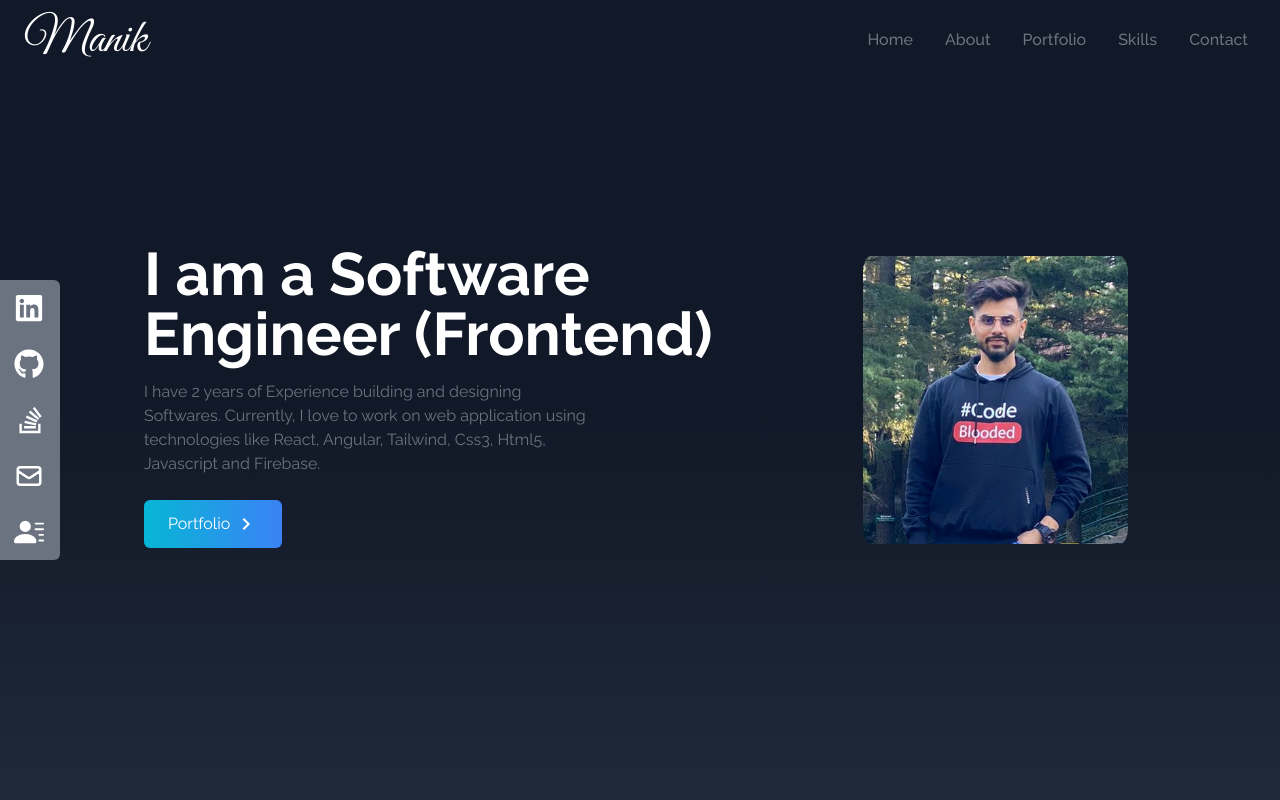
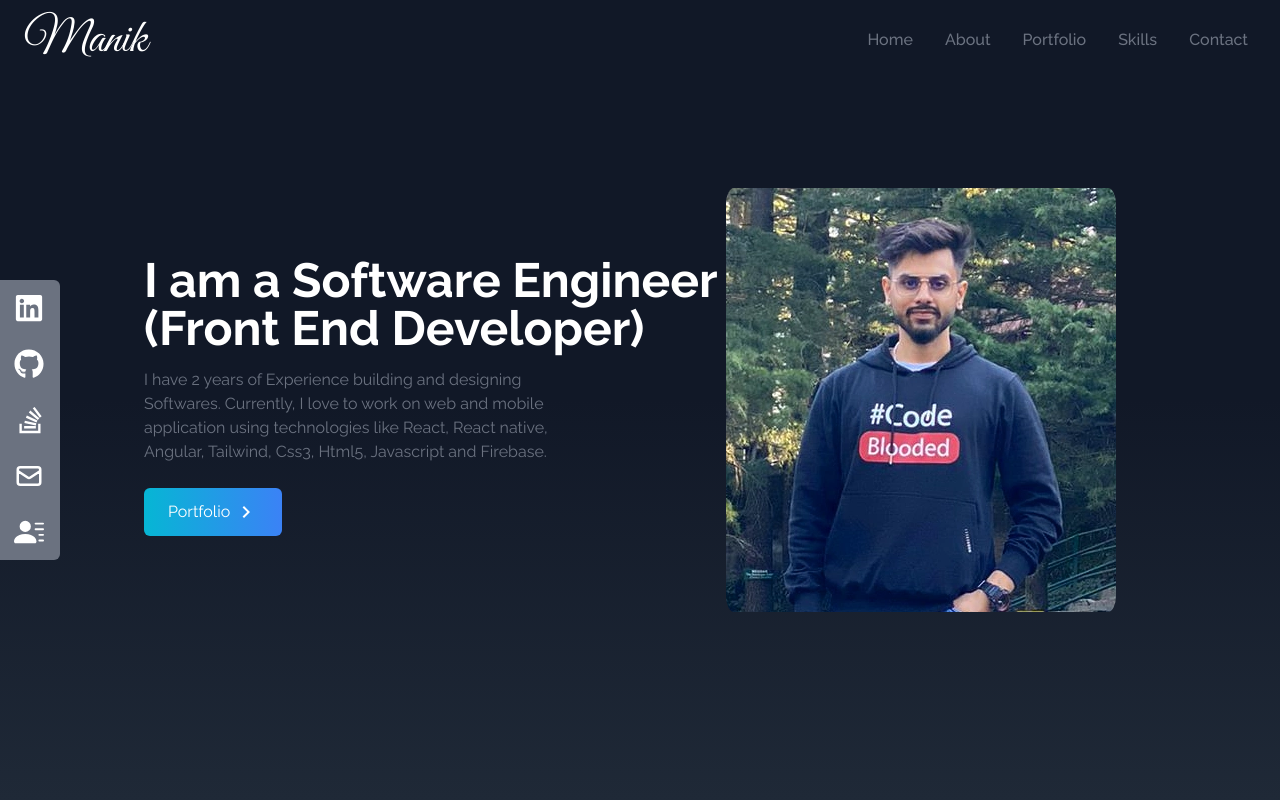
Before and after one commit to manikverma7/My-Portfolio, a React (Create React App) app: page / in a window 1280 px wide. Shown: the top 800 px of the page. Built offline with nearby package versions, Linux system fonts and the light colour scheme.

Commit message:
Home section enhanced

```diff
--- a/src/components/Home.jsx
+++ b/src/components/Home.jsx
@@ -11,13 +11,16 @@ function Home() {
     >
       <div className="max-w-screen-lg mx-auto flex flex-col items-center justify-content h-full px-4 md:flex-row">
         <div className="h-full flex flex-col justify-center">
-          <h2 className="text-white text-4xl sm:text-5xl md:text-6xl   font-bold">
-            I am a Software Engineer (Frontend)
+          <h2 className="text-white text-3xl md:text-4xl lg:text-5xl font-bold">
+            I am a Software Engineer
+            <br />
+            (Front End Developer)
           </h2>
           <p className="text-gray-500 py-4 max-w-md ">
             I have 2 years of Experience building and designing Softwares.
-            Currently, I love to work on web application using technologies like
-            React, Angular, Tailwind, Css3, Html5, Javascript and Firebase.
+            Currently, I love to work on web and mobile application using
+            technologies like React, React native, Angular, Tailwind, Css3,
+            Html5, Javascript and Firebase.
           </p>
           <div>
             <Link
```
